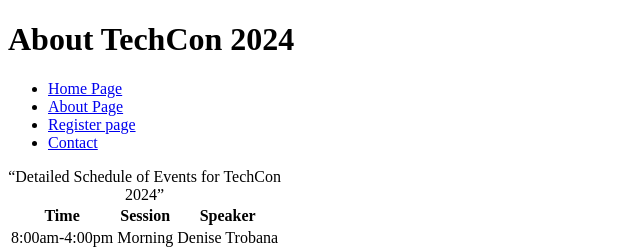
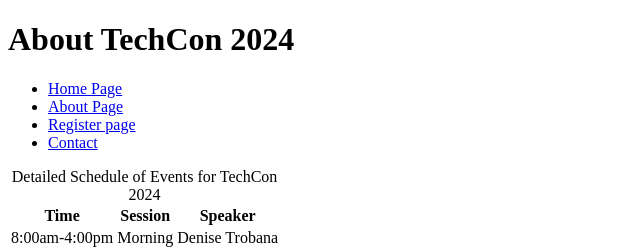
Before and after one commit to HabibaAminu/TechCon_HTML, a plain HTML site: page techcon_website/schedule.html in a window 1280 px wide. Shown: the top 251 px of the page, 0-640 px from the left. Drawn offline with Linux system fonts and the light colour scheme.

Commit message:
Made some changes

```diff
--- a/techcon_website/schedule.html
+++ b/techcon_website/schedule.html
@@ -19,6 +19,7 @@
   </nav>
   <main>
     <table>
+      <caption>Detailed Schedule of Events for TechCon 2024</caption>
       <tr>
         <th scope="col">Time</th>
         <th scope="col">Session</th>
@@ -34,7 +35,6 @@
         <td>Morning</td>
         <td>Susan Hanley</td>
       </tr>
-      <caption>“Detailed Schedule of Events for TechCon 2024”</caption>
     </table>
     <footer>
       <p>&copy; copyright 2024 TechCon Conference</p>
```
